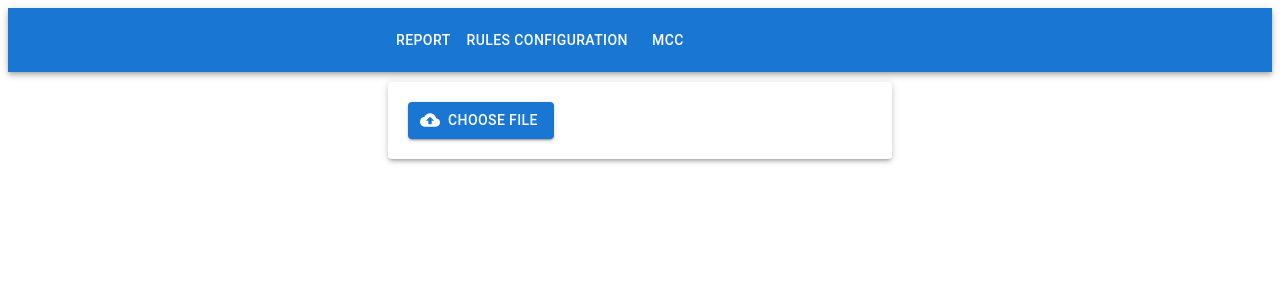
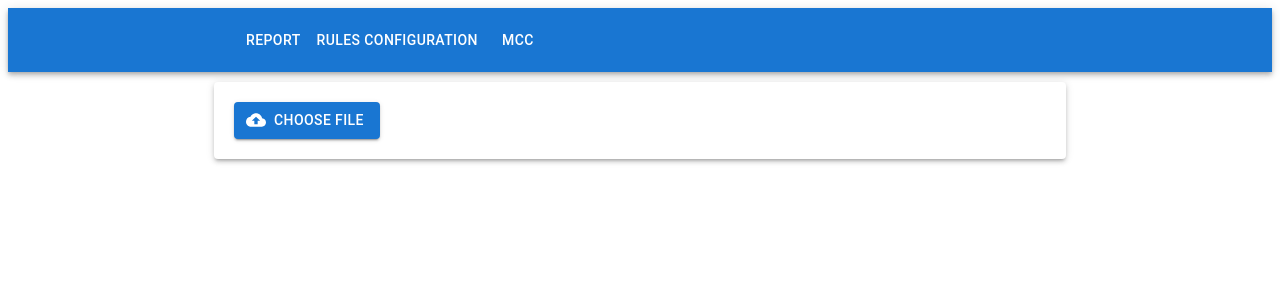
Before and after one commit to vokabud/my-budget, a React (Create React App) app in the folder src/my-budget-ui/: page / in a window 1280 px wide. Shown: the top 300 px of the page. Built offline with nearby package versions, Linux system fonts and the light colour scheme.

Commit message:
Change container size

```diff
--- a/src/my-budget-ui/src/layout/Layout.tsx
+++ b/src/my-budget-ui/src/layout/Layout.tsx
@@ -20,7 +20,7 @@ const Layout: FC<IProps> = ({ children }) => {
   return (
     <>
       <AppBar position="static">
-        <Container maxWidth="sm">
+        <Container maxWidth={'md'}>
           <Toolbar>
             {menuItems.map((menuItem) => (
               <Button key={menuItem.label} color="inherit" href={menuItem.link}>
@@ -30,7 +30,7 @@ const Layout: FC<IProps> = ({ children }) => {
           </Toolbar>
         </Container>
       </AppBar>
-      <Container maxWidth="sm">
+      <Container maxWidth={'md'}>
         {children}
       </Container>
     </>
--- a/src/my-budget-ui/src/pages/MonoReport/MonoReport.tsx
+++ b/src/my-budget-ui/src/pages/MonoReport/MonoReport.tsx
@@ -21,7 +21,7 @@ const MonoReport: FC = () => {
   }
 
   return (
-    <Container maxWidth="lg">
+    <>
       <Section>
         <FlexRow>
           <FileLoader onFileContent={onFileContentHandler} />
@@ -44,7 +44,7 @@ const MonoReport: FC = () => {
           </Section>
         </>
       )}
-    </Container>
+    </>
   );
 };
 
--- a/src/my-budget-ui/src/pages/RulesConfiguration/RulesConfiguration.tsx
+++ b/src/my-budget-ui/src/pages/RulesConfiguration/RulesConfiguration.tsx
@@ -21,7 +21,7 @@ const RulesConfigurator: FC = () => {
   }
 
   return (
-    <Container>
+    <>
       <Section>
         <FlexRow>
           <FileLoader onFileContent={onFileContentHandler} />
@@ -32,7 +32,7 @@ const RulesConfigurator: FC = () => {
           {data.map((rule, index) => <Rule key={index} rule={rule} />)}
         </Section>
       )}
-    </Container>
+    </>
   );
 };
 
```
